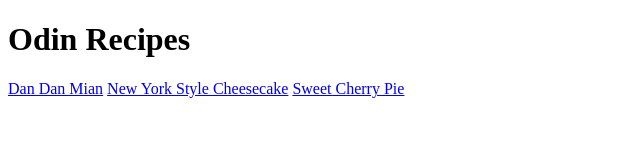
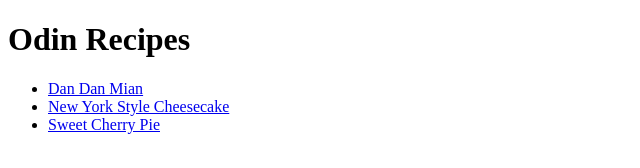
Before and after one commit to upfrog/odin-recipes, a plain HTML site: page index.html in a window 1280 px wide. Shown: the whole page, without its empty margins (0-640 px from the left). Drawn offline with Linux system fonts and the light colour scheme.

Commit message:
Change index formatting to put recipes in a list

```diff
--- a/index.html
+++ b/index.html
@@ -6,13 +6,11 @@
     </head>
     <body>
         <h1>Odin Recipes</h1>
-
-        <a href="./recipes/dan-dan-mian.html">Dan Dan Mian</a>
-
-        <a href="./recipes/ny-style-cheesecake.html">New York Style Cheesecake</a>
-
-        <a href="./recipes/sweet-cherry-pie.html">Sweet Cherry Pie</a>
-
+        <ul>
+            <li><a href="./recipes/dan-dan-mian.html">Dan Dan Mian</a></li>
+            <li><a href="./recipes/ny-style-cheesecake.html">New York Style Cheesecake</a></li>
+            <li><a href="./recipes/sweet-cherry-pie.html">Sweet Cherry Pie</a></li>
+        </ul>
 
     </body>
 </html>
```
